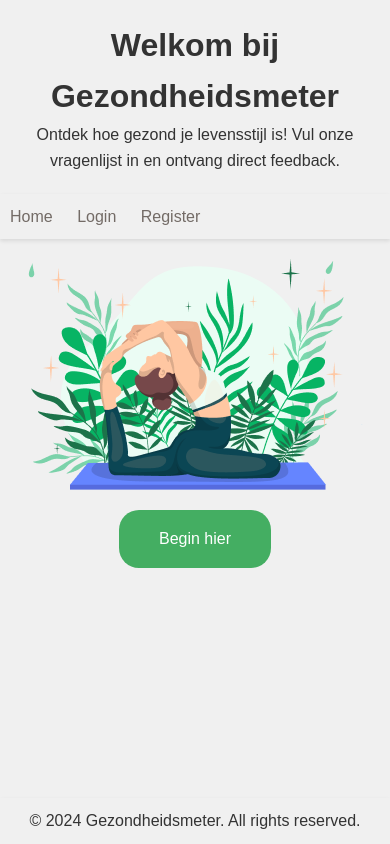
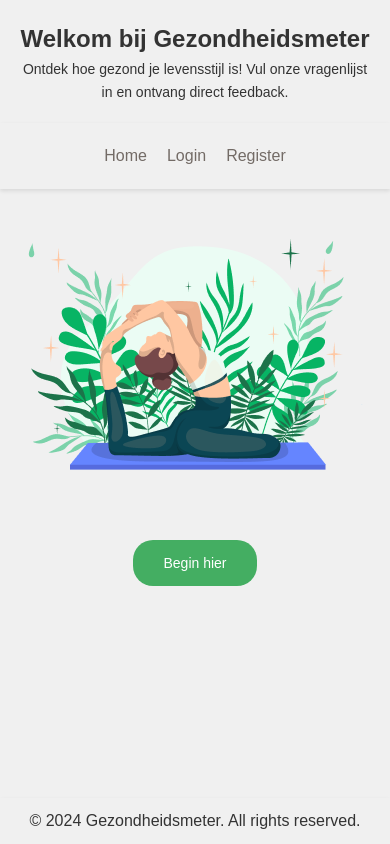
Before and after one commit to NienkeKuipers/Gezondheidsmeter, a PHP site: page / in a window 390 px wide. Run offline with PHP 8.4, Linux system fonts and the light colour scheme.

Commit message:
responsive homepage

```diff
--- a/assets/pages/registreerpagina.php
+++ b/assets/pages/registreerpagina.php
@@ -18,7 +18,7 @@
 </nav>
 <div class="main">
     <p class="sign" align="center">Registreer</p>
-    <form class="form1" action="../includes/registreerpagina.php" method="POST">
+    <form class="form1" action="../includes/registreer.php" method="POST">
         <label for="username">Username:</label><br>
         <input type="text" id="username" name="username" required><br>
 
--- a/css/style.css
+++ b/css/style.css
@@ -47,12 +47,13 @@ main {
     flex-direction: column;
     justify-content: center;
     align-items: center;
-    height: 60vh;
+    height: calc(100vh - 230px);
 }
 
 main img {
     display: block;
     margin-bottom: 20px;
+    max-width: 100%;
 }
 
 .btn-begin-hier {
@@ -81,14 +82,37 @@ footer {
     box-shadow: 0 2px 4px rgba(0, 0, 0, 0.1);
 }
 
-/* Media Queries voor responsiviteit */
 @media only screen and (max-width: 600px) {
     main {
         height: auto;
+        padding-top: 50px;
     }
 
-    form {
-        width: 90%;
-        max-width: none;
+    nav ul {
+        display: flex;
+        flex-wrap: wrap;
+        justify-content: center;
+    }
+
+    nav ul li {
+        margin: 10px;
+    }
+
+    header h1 {
+        font-size: 24px;
+    }
+
+    header p {
+        font-size: 14px;
+    }
+
+    main img {
+        margin-bottom: 10px;
+    }
+
+    .btn-begin-hier {
+        padding: 15px 30px;
+        margin-top: 60px;
+        font-size: 14px;
     }
 }
```
